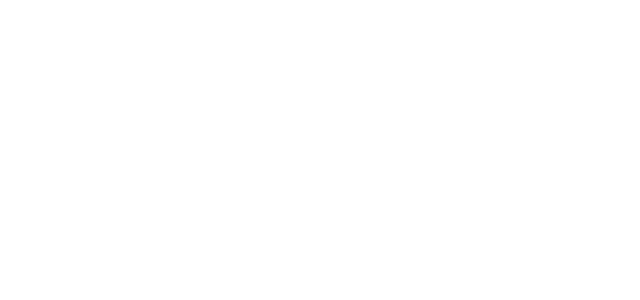
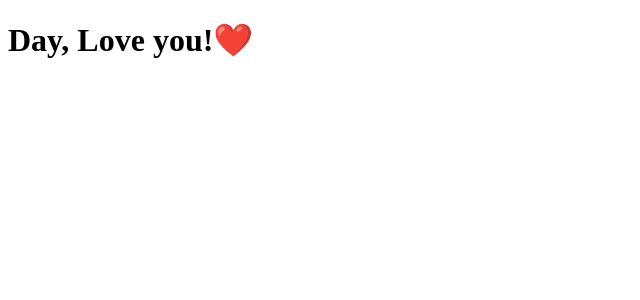
Before and after one commit to gabrielpedrosa/clone-tab-news, a Next.js app: page / in a window 1280 px wide. Shown: the top 300 px of the page, without its empty margins (0-640 px from the left). Built offline with nearby package versions, Linux system fonts and the light colour scheme.

Commit message:
feat: atualizar frase

```diff
--- a/pages/index.js
+++ b/pages/index.js
@@ -1,5 +1,5 @@
 function Home() {
-  return <h1></h1>;
+  return <h1>Day, Love you!❤️</h1>;
 }
 
 export default Home;
```
